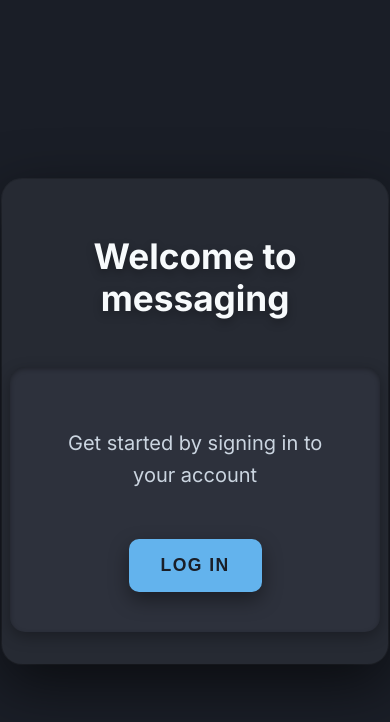
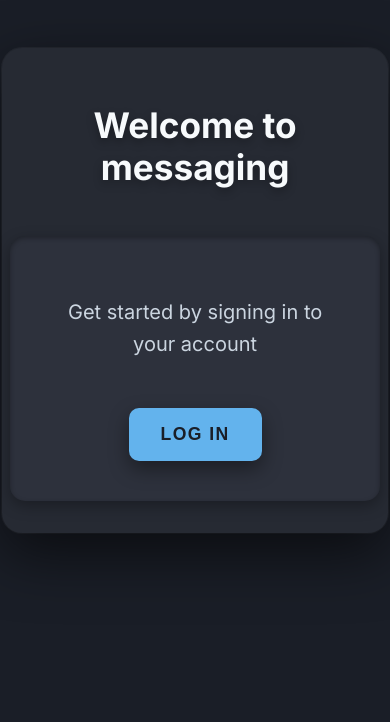
Before and after one commit to andrisribens/bot, a React (Create React App) app: page / in a window 390 px wide. Shown: the top 722 px of the page. Built offline with nearby package versions, Linux system fonts and the light colour scheme; no server answers; a web font is replaced by a local one.

Commit message:
fix: improve layout and trim auth message

```diff
--- a/src/App.jsx
+++ b/src/App.jsx
@@ -36,7 +36,6 @@ function App() {
 
         {isAuthenticated ? (
           <div className="logged-in-section">
-            <div className="logged-in-message">✅ Successfully authenticated!</div>
             <h2 className="profile-section-title">Your Profile</h2>
             <div className="profile-card">
               <Profile />
--- a/src/index.css
+++ b/src/index.css
@@ -9,12 +9,14 @@ body {
   justify-content: center;
   align-items: center;
   color: #e2e8f0;
-  overflow: hidden;
+  overflow-x: hidden;
+  overflow-y: auto;
 }
 
 #root {
   width: 100%;
-  height: 100%;
+  min-height: 100vh;
+  height: auto;
   display: flex;
   justify-content: center;
   align-items: center;
@@ -270,6 +272,11 @@ body {
 }
 
 @media (max-width: 600px) {
+  .app-container {
+    justify-content: flex-start;
+    padding-top: 2rem;
+  }
+
   .main-card-wrapper {
     padding: 2rem;
     margin: 1rem;
```
